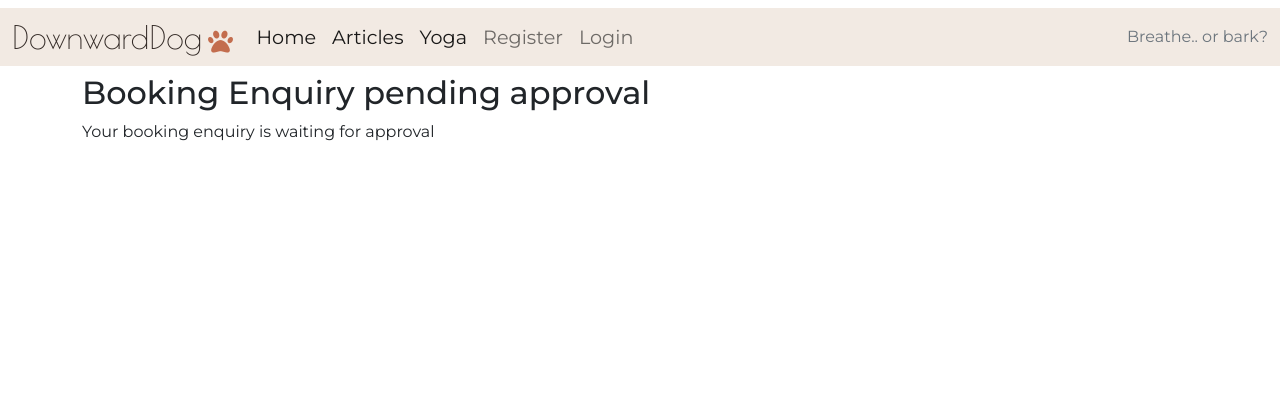
After one commit to Lilla-Kavecsanszki/downwarddog, a Django app: page /my-bookings/ in a window 1280 px wide. The commit adds this page. Shown: the top 420 px of the page. Run offline with Django 3.2, Linux system fonts and the light colour scheme; parts of the project's set-up code (start-up, migrations or seed data) failed here and were passed over; some libraries are stand-ins or nearby versions.

Commit message:
Add the actual booking functionality in view, templates and urls

```diff
--- a/downwarddog/urls.py
+++ b/downwarddog/urls.py
@@ -7,5 +7,8 @@ urlpatterns = [
     path('like/<slug:slug>', views.PostLike.as_view(), name='post_like'),
     path('yoga/', views.YogaList.as_view(), name='yoga'),
     path('articles/<slug:slug>/', views.PostDetail.as_view(), name='articles_detail'),
-    path('yoga/<slug:slug>/', views.YogaDetail.as_view(), name='yoga_detail')
+    path('yoga/<slug:slug>/', views.YogaDetail.as_view(), name='yoga_detail'),
+    path('book-now/<int:timetable_id>/',
+         views.BookNow.as_view(), name='book_now'),
+    path('my-bookings/', views.MyBookings.as_view(), name='my_bookings'),
 ]
--- a/downwarddog/views.py
+++ b/downwarddog/views.py
@@ -1,7 +1,8 @@
-from django.shortcuts import render, get_object_or_404, reverse
+from .models import Classes, Timetable, Booking
+from django.shortcuts import render, get_object_or_404, reverse, redirect
 from django.views import generic, View
 from django.http import HttpResponseRedirect
-from .models import Post, Classes, Timetable
+from .models import Post, Classes, Timetable, Booking
 from .forms import CommentForm
 
 
@@ -40,6 +41,28 @@ class YogaDetail(View):
             'class_instance': class_instance,
             'timetables': timetables
         })
+
+
+class BookNow(View):
+    def get(self, request, timetable_id):
+        timetable = get_object_or_404(Timetable, id=timetable_id)
+
+        # Check if the user is authenticated
+        if request.user.is_authenticated:
+            # Create a new booking/enquiry
+            booking = Booking.objects.create(
+                user=request.user, classes=timetable, approved=False)
+
+            # Redirect to the 'my_bookings' page, otherwise to the login page
+            return HttpResponseRedirect(reverse('my_bookings'))
+        else:
+            return redirect('account_login')
+
+
+class MyBookings(View):
+    def get(self, request):
+        """ My Bookings page """
+        return render(request, 'my_bookings.html')
 
 
 class PostDetail(View):
--- /dev/null
+++ b/templates/my_bookings.html
@@ -0,0 +1,9 @@
+{% extends "base.html" %}
+
+{% block content %}
+<div class="container">
+    <h2>Booking Enquiry pending approval</h2>
+    <p>Your booking enquiry is waiting for approval</p>
+</div>
+
+{%endblock%}
--- a/templates/yoga.html
+++ b/templates/yoga.html
@@ -20,6 +20,7 @@
         </div>
     </section>
 </div>
+
 <div class="container">
     <!-- Table Section -->
     <section class="col-12 mt-3">
@@ -31,7 +32,8 @@
                         <h5 class="card-title">{{ class_instance.title }}</h5>
                         <p class="card-text">{{ class_instance.description }}</p>
                         <p class="card-text">Duration: {{ class_instance.duration_minutes }} minutes</p>
-                    <a href="{% url 'yoga_detail' slug=class_instance.slug %}" class="btn btn-primary">Availablities</a>
+                        <a href="{% url 'yoga_detail' slug=class_instance.slug %}"
+                            class="btn btn-primary">Availablities</a>
                     </div>
                 </div>
             </div>
--- a/templates/yoga_detail.html
+++ b/templates/yoga_detail.html
@@ -20,6 +20,9 @@
         </div>
     </section>
 </div>
+<div class="text-center">
+    <h5>You need to be logged in to book!</h5>
+</div>
 <div class="container">
     <!-- Table Section -->
     <section class="col-12 mt-3">
@@ -29,7 +32,7 @@
                 <div class="card" style="background-color: #c36d4e;">
                     <div class="card-body" style="color: #f2eae3;">
                         <p class="card-text">Available Date: {{ timetable.available_date }}</p>
-                        <a href="#" class="btn btn-primary">Book Now</a>
+                        <a href="{% url 'book_now' timetable.id %}" class="btn btn-primary">Book Now</a>
                     </div>
                 </div>
             </div>
```
Also changed, not shown: README.md. Lines whose indentation alone changed are shown as unchanged.
